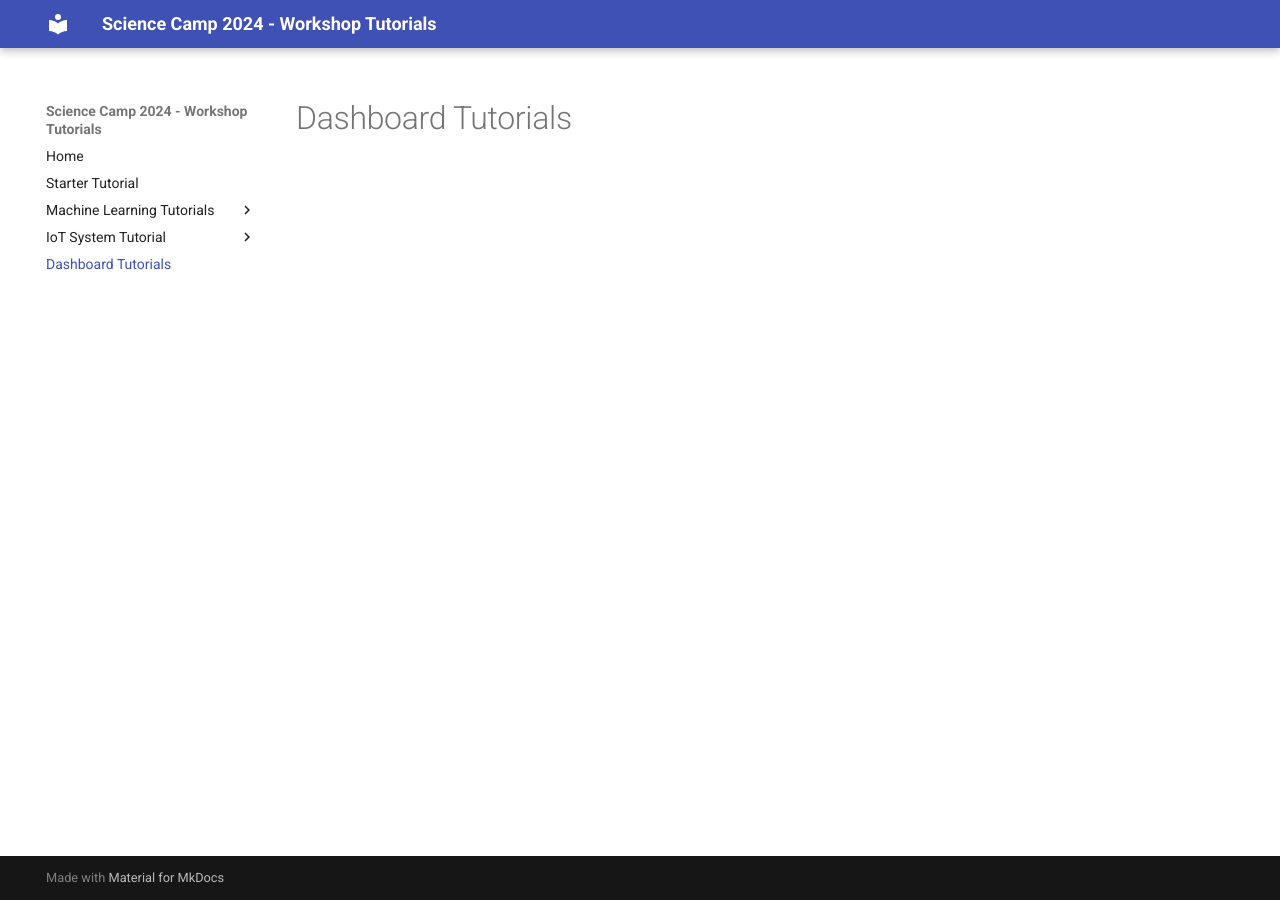
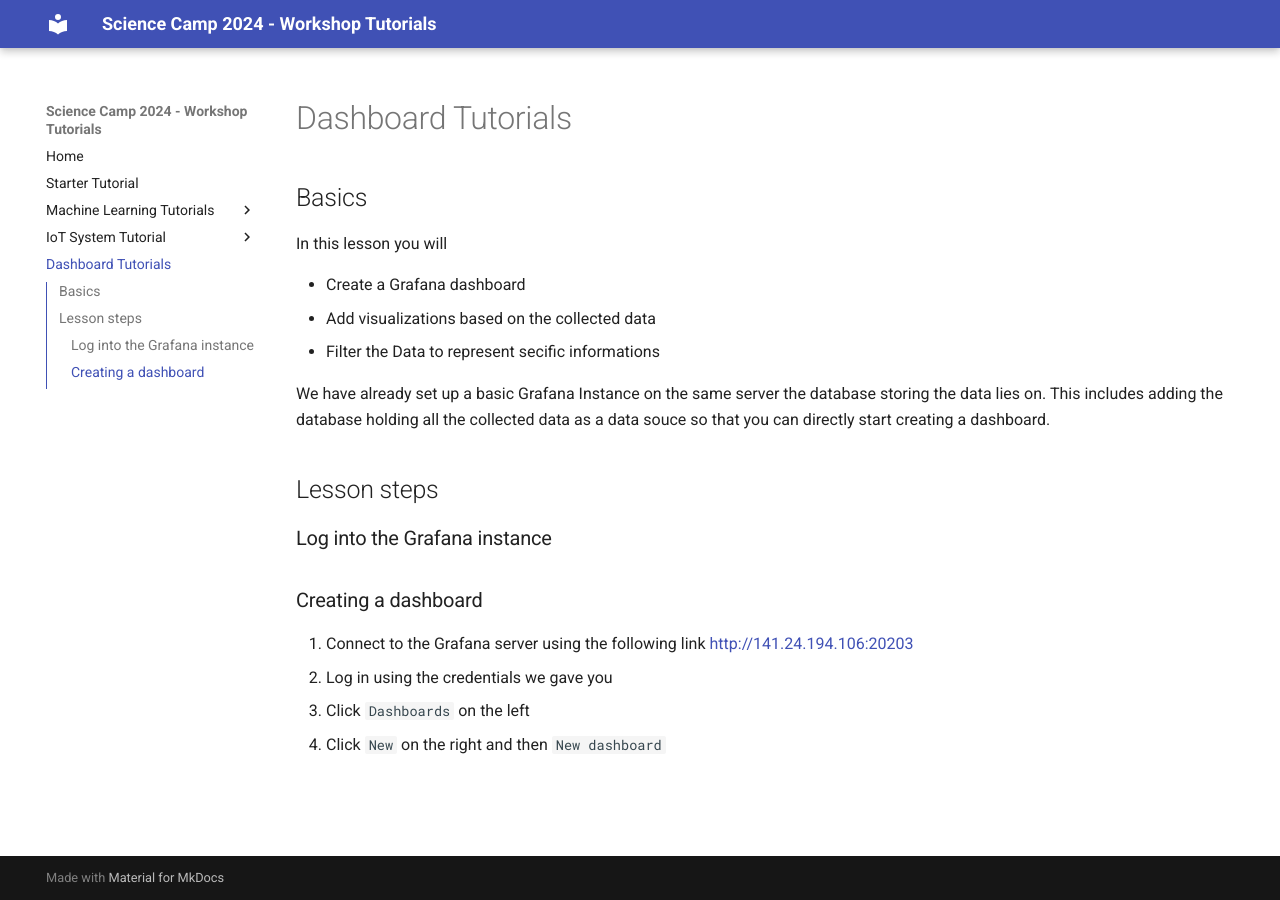
Before and after one commit to Science-Camp-TUI/tutorials, an MkDocs documentation site: the page built from docs/dashboard/index.md, in a window 1280 px wide. Built offline with MkDocs 1.6.1 and Material for MkDocs 9.7.7, drawn with Linux system fonts in a browser that asks for light colours.

Commit message:
Update index.md

```diff
--- a/docs/dashboard/index.md
+++ b/docs/dashboard/index.md
@@ -1 +1,23 @@
 # Dashboard Tutorials
+
+## Basics
+
+In this lesson you will
+
+* Create a Grafana dashboard
+* Add visualizations based on the collected data
+* Filter the Data to represent secific informations
+
+We have already set up a basic Grafana Instance on the same server the database storing the data lies on. This includes adding the database holding all the collected data as a data souce so that you can directly start creating a dashboard.
+
+
+## Lesson steps
+
+### Log into the Grafana instance
+
+
+### Creating a dashboard
+1. Connect to the Grafana server using the following link [http://141.24.194.106:20203](http://141.24.194.106:20203)
+2. Log in using the credentials we gave you
+3. Click `Dashboards` on the left
+4. Click `New` on the right and then `New dashboard`
```
